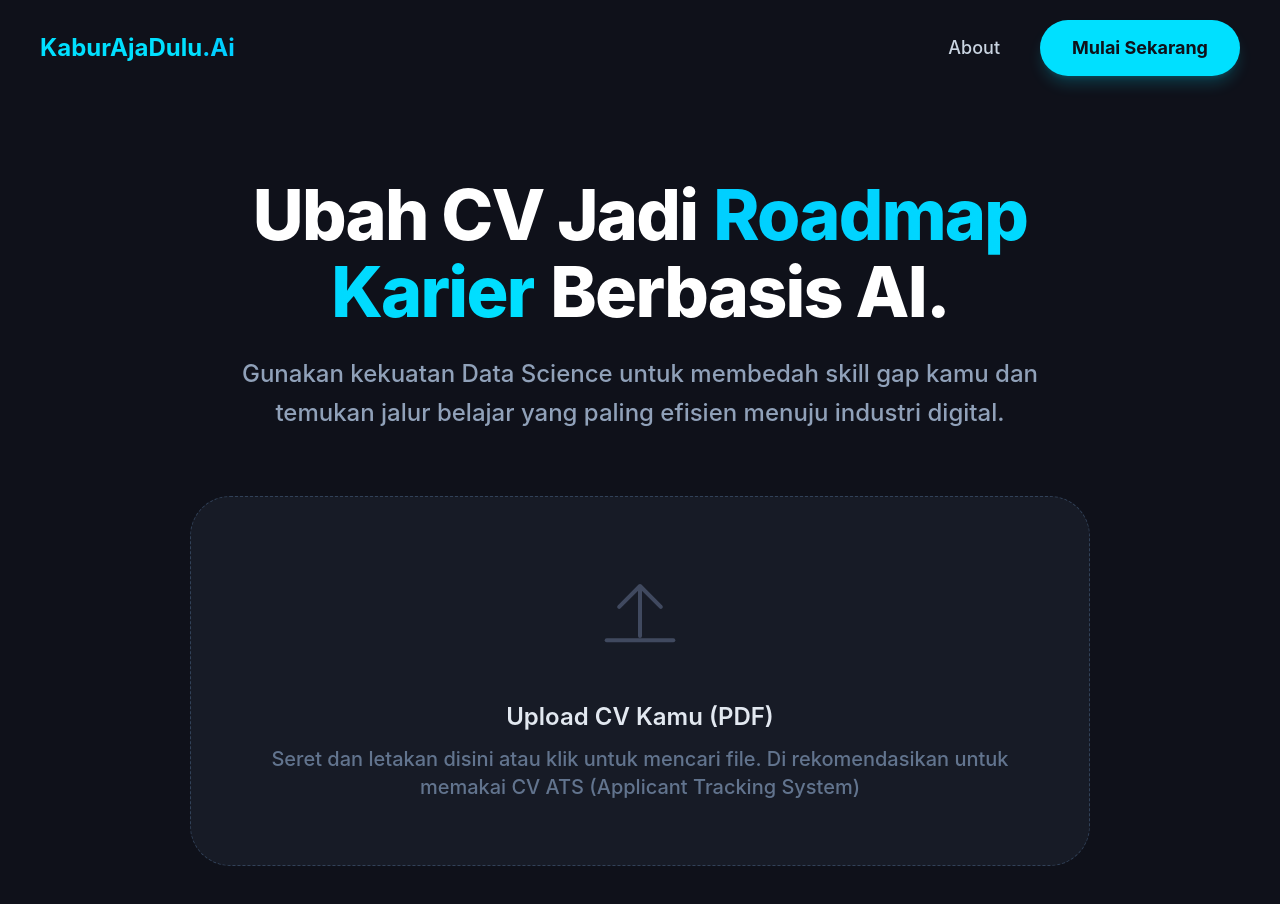
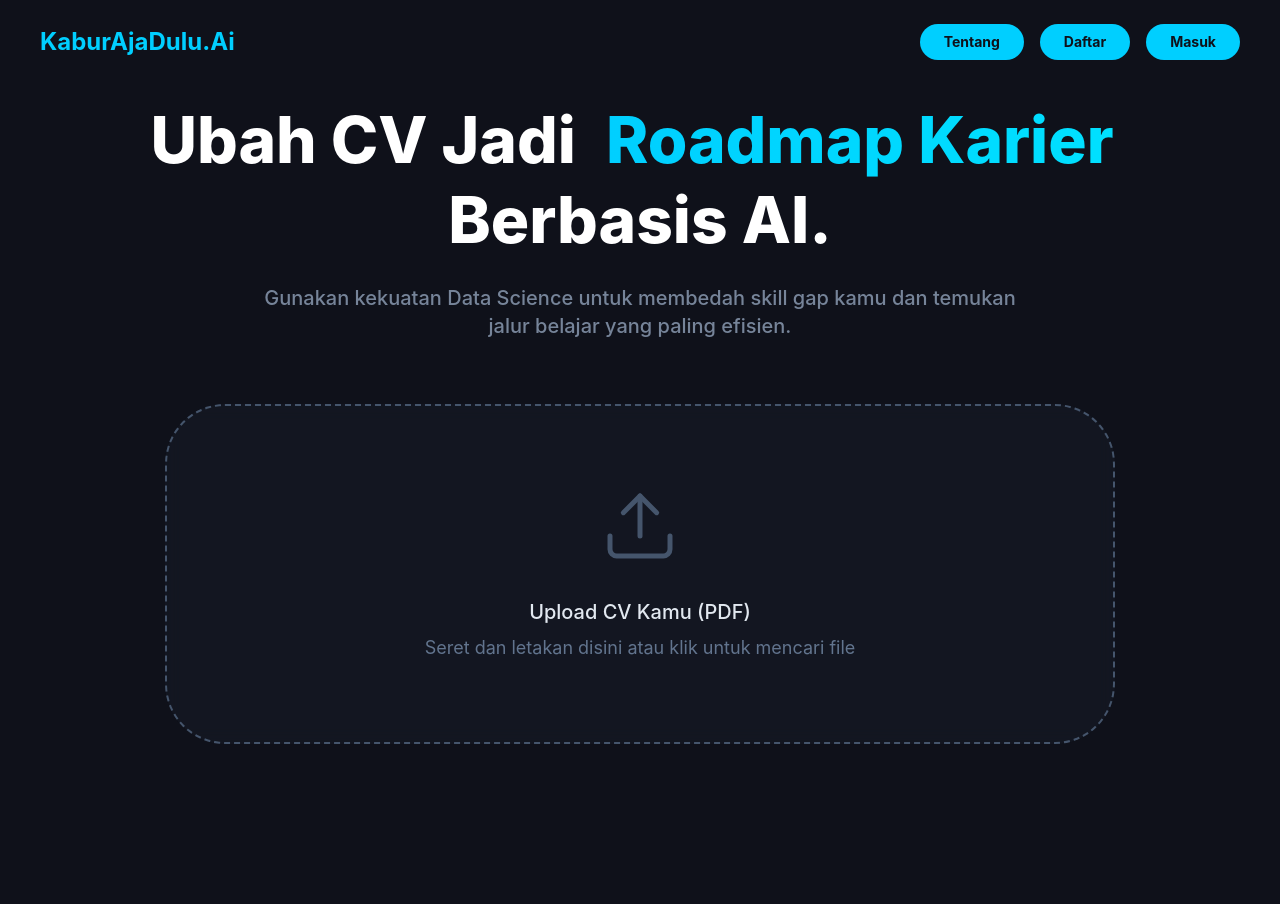
Before and after one commit to NaraMizaru/kabur-aja-dulu-ai-web, a React (Vite) app in the folder kaburai-frontend/: page / in a window 1280 px wide. Shown: the top 904 px of the page. After the commit the page ends 800 px from the top, so only its background shows below. Built offline with nearby package versions, Linux system fonts and the light colour scheme.

Commit message:
`Removed unused code and comments from LoginPage and ResultPage components`

```diff
--- a/kaburai-frontend/src/App.jsx
+++ b/kaburai-frontend/src/App.jsx
@@ -1,16 +1,40 @@
 import React, { useState } from 'react';
 import UploadPage from './pages/UploadPage';
 import ResultPage from './pages/ResultPage';
+import LoginPage from './pages/LoginPage';
+import RegisterPage from './pages/RegisterPage';
+import ResetPasswordPage from './pages/ResetPasswordPage';
 
 function App() {
   const [currentPage, setCurrentPage] = useState('upload');
 
+  const navigateTo = (pageName) => {
+    setCurrentPage(pageName);
+  };
+
   return (
-    <div className="min-h-screen">
-      {currentPage === 'upload' ? (
-        <UploadPage onUploadSuccess={() => setCurrentPage('result')} />
-      ) : (
-        <ResultPage onBack={() => setCurrentPage('upload')} />
+    <div className="min-h-screen bg-[#0F111A]">
+      {currentPage === 'upload' && (
+        <UploadPage
+          onUploadSuccess={() => navigateTo('result')}
+          onNavigate={navigateTo}
+        />
+      )}
+
+      {currentPage === 'login' && (
+        <LoginPage onNavigate={navigateTo} />
+      )}
+
+      {currentPage === 'register' && (
+        <RegisterPage onNavigate={navigateTo} />
+      )}
+
+      {currentPage === 'reset-password' && (
+        <ResetPasswordPage onNavigate={navigateTo} />
+      )}
+
+      {currentPage === 'result' && (
+        <ResultPage onBack={() => navigateTo('upload')} />
       )}
     </div>
   );
--- /dev/null
+++ b/kaburai-frontend/src/pages/LoginPage.jsx
@@ -0,0 +1,49 @@
+import React from 'react';
+
+const LoginPage = ({ onNavigate }) => {
+  return (
+    <div className="min-h-screen bg-[#0F111A] text-white font-sans antialiased p-8 lg:p-12 relative">
+      <div className="max-w-7xl mx-auto flex justify-end mb-10">
+        <button
+          onClick={() => onNavigate('upload')}
+          className="flex items-center gap-2 bg-[#1E2533] hover:bg-[#2A3345] px-6 py-2.5 rounded-xl font-bold border border-slate-700 transition-all text-sm shadow-lg shadow-black/20"
+        >
+          <svg width="18" height="18" viewBox="0 0 24 24" fill="none" stroke="currentColor" strokeWidth="2.5" strokeLinecap="round" strokeLinejoin="round">
+            <path d="M11 17l-5-5m0 0l5-5m-5 5h12" />
+          </svg>
+          Kembali
+        </button>
+      </div>
+
+      <div className="flex items-center justify-center -mt-20 min-h-[70vh]">
+        <div className="w-full max-w-md bg-[#171B26] border border-slate-800 p-10 rounded-[2.5rem] shadow-2xl">
+          <h2 className="text-3xl font-bold mb-2 text-white">Masuk</h2>
+          <p className="text-slate-400 mb-8">Masuk ke akun kamu.</p>
+
+          <form className="space-y-5" onSubmit={(e) => e.preventDefault()}>
+            <div className="space-y-2">
+              <label className="text-sm font-semibold text-slate-300 ml-1">Email</label>
+              <input type="email" placeholder="Email" className="w-full bg-[#0F111A] border border-slate-700 rounded-2xl px-5 py-4 focus:outline-none focus:border-[#00CFFF] transition-all" />
+            </div>
+            <div className="space-y-2">
+              <label className="text-sm font-semibold text-slate-300 ml-1">Password</label>
+              <input type="password" placeholder="••••••••" className="w-full bg-[#0F111A] border border-slate-700 rounded-2xl px-5 py-4 focus:outline-none focus:border-[#00CFFF] transition-all" />
+            </div>
+            <div className="text-right">
+              <button onClick={() => onNavigate('reset-password')} className="text-xs text-[#00CFFF] underline underline-offset-2">Lupa password?</button>
+            </div>
+            <button className="w-full bg-[#00CFFF] text-[#0F111A] font-bold py-4 rounded-2xl hover:bg-[#00E0FF] transition-all mt-4 shadow-lg shadow-[#00CFFF]/10">
+              Masuk
+            </button>
+          </form>
+
+          <p className="mt-8 text-center text-slate-400 text-sm">
+            Belum punya akun? <button onClick={() => onNavigate('register')} className="text-[#00CFFF] font-bold underline underline-offset-4 decoration-[#00CFFF]">Buat akun</button>
+          </p>
+        </div>
+      </div>
+    </div>
+  );
+};
+
+export default LoginPage;
--- /dev/null
+++ b/kaburai-frontend/src/pages/RegisterPage.jsx
@@ -0,0 +1,50 @@
+import React from 'react';
+
+const RegisterPage = ({ onNavigate }) => {
+  return (
+    <div className="min-h-screen bg-[#0F111A] text-white font-sans antialiased p-8 lg:p-12 relative">
+      <div className="max-w-7xl mx-auto flex justify-end mb-10">
+        <button
+          onClick={() => onNavigate('upload')}
+          className="flex items-center gap-2 bg-[#1E2533] hover:bg-[#2A3345] px-6 py-2.5 rounded-xl font-bold border border-slate-700 transition-all text-sm shadow-lg shadow-black/20"
+        >
+          <svg width="18" height="18" viewBox="0 0 24 24" fill="none" stroke="currentColor" strokeWidth="2.5" strokeLinecap="round" strokeLinejoin="round">
+            <path d="M11 17l-5-5m0 0l5-5m-5 5h12" />
+          </svg>
+          Kembali
+        </button>
+      </div>
+
+      <div className="flex items-center justify-center -mt-10 min-h-[70vh]">
+        <div className="w-full max-w-md bg-[#171B26] border border-slate-800 p-10 rounded-[2.5rem] shadow-2xl">
+          <h2 className="text-3xl font-bold mb-2">Buat Akun</h2>
+          <p className="text-slate-400 mb-8">Silahkan daftar untuk memulai.</p>
+
+          <form className="space-y-5" onSubmit={(e) => e.preventDefault()}>
+            <div className="space-y-2">
+              <label className="text-sm font-semibold text-slate-300 ml-1">Nama Lengkap</label>
+              <input type="text" placeholder="Username" className="w-full bg-[#0F111A] border border-slate-700 rounded-2xl px-5 py-4 focus:outline-none focus:border-[#00CFFF] transition-all" />
+            </div>
+            <div className="space-y-2">
+              <label className="text-sm font-semibold text-slate-300 ml-1">Email</label>
+              <input type="email" placeholder="Email" className="w-full bg-[#0F111A] border border-slate-700 rounded-2xl px-5 py-4 focus:outline-none focus:border-[#00CFFF] transition-all" />
+            </div>
+            <div className="space-y-2">
+              <label className="text-sm font-semibold text-slate-300 ml-1">Password</label>
+              <input type="password" placeholder="••••••••" className="w-full bg-[#0F111A] border border-slate-700 rounded-2xl px-5 py-4 focus:outline-none focus:border-[#00CFFF] transition-all" />
+            </div>
+            <button className="w-full bg-[#00CFFF] text-[#0F111A] font-bold py-4 rounded-2xl hover:bg-[#00E0FF] transition-all mt-4 shadow-lg shadow-[#00CFFF]/10">
+              Daftar Akun
+            </button>
+          </form>
+
+          <p className="mt-8 text-center text-slate-400 text-sm">
+            Sudah punya akun? <button onClick={() => onNavigate('login')} className="text-[#00CFFF] font-bold underline underline-offset-4 decoration-[#00CFFF]">Masuk</button>
+          </p>
+        </div>
+      </div>
+    </div>
+  );
+};
+
+export default RegisterPage;
--- /dev/null
+++ b/kaburai-frontend/src/pages/ResetPasswordPage.jsx
@@ -0,0 +1,41 @@
+import React from 'react';
+
+const ResetPasswordPage = ({ onNavigate }) => {
+  return (
+    <div className="min-h-screen bg-[#0F111A] text-white font-sans antialiased p-8 lg:p-12 relative">
+      <div className="max-w-7xl mx-auto flex justify-end mb-10">
+        <button
+          onClick={() => onNavigate('upload')}
+          className="flex items-center gap-2 bg-[#1E2533] hover:bg-[#2A3345] px-6 py-2.5 rounded-xl font-bold border border-slate-700 transition-all text-sm shadow-lg shadow-black/20"
+        >
+          <svg width="18" height="18" viewBox="0 0 24 24" fill="none" stroke="currentColor" strokeWidth="2.5" strokeLinecap="round" strokeLinejoin="round">
+            <path d="M11 17l-5-5m0 0l5-5m-5 5h12" />
+          </svg>
+          Kembali
+        </button>
+      </div>
+
+      <div className="flex items-center justify-center -mt-20 min-h-[70vh]">
+        <div className="w-full max-w-md bg-[#171B26] border border-slate-800 p-10 rounded-[2.5rem] shadow-2xl">
+          <h2 className="text-3xl font-bold mb-2">Reset Password</h2>
+          <p className="text-slate-400 mb-8">Masukkan email kamu</p>
+
+          <form className="space-y-6" onSubmit={(e) => e.preventDefault()}>
+            <div className="space-y-2">
+              <input type="email" placeholder="Email" className="w-full bg-[#0F111A] border border-slate-700 rounded-2xl px-5 py-4 focus:outline-none focus:border-[#00CFFF] transition-all" />
+            </div>
+            <button className="w-full bg-[#00CFFF] text-[#0F111A] font-bold py-4 rounded-2xl hover:bg-[#00E0FF] transition-all mt-4 shadow-lg shadow-[#00CFFF]/10">
+              Kirim
+            </button>
+          </form>
+
+          <p className="mt-8 text-center text-slate-400 text-sm">
+            Ingat password? <button onClick={() => onNavigate('login')} className="text-[#00CFFF] font-bold underline underline-offset-4 decoration-[#00CFFF]">Masuk kembali</button>
+          </p>
+        </div>
+      </div>
+    </div>
+  );
+};
+
+export default ResetPasswordPage;
--- a/kaburai-frontend/src/pages/ResultPage.jsx
+++ b/kaburai-frontend/src/pages/ResultPage.jsx
@@ -60,7 +60,6 @@ const ResultPage = ({ onBack }) => {
           </div>
         </div>
 
-        {/* Kolom Kanan */}
         <div className="lg:col-span-8 space-y-6">
           <div className="bg-[#171B26] border border-slate-800 rounded-3xl p-8">
             <h3 className="text-xl font-bold mb-10 flex items-center gap-3">
@@ -70,7 +69,6 @@ const ResultPage = ({ onBack }) => {
               Roadmap Pengembangan Karier
             </h3>
 
-            {/* Jalur Roadmap Sejajar Kiri */}
             <div className="relative pl-12 border-l border-slate-700 space-y-12 ml-4">
               <div className="relative">
                 <div className="absolute -left-[65px] top-0 w-10 h-10 bg-[#0F111A] border-2 border-blue-500 rounded-full flex items-center justify-center font-bold text-sm z-10">1</div>
@@ -90,7 +88,6 @@ const ResultPage = ({ onBack }) => {
             </div>
           </div>
 
-          {/* Feedback Section */}
           <div className="bg-[#171B26] border border-slate-800 rounded-3xl p-8">
             <h3 className="text-xl font-bold mb-8 flex items-center gap-3">
               <svg className="text-yellow-500" width="24" height="24" viewBox="0 0 24 24" fill="currentColor">
--- a/kaburai-frontend/src/pages/UploadPage.jsx
+++ b/kaburai-frontend/src/pages/UploadPage.jsx
@@ -1,63 +1,46 @@
 import React from 'react';
 
-const UploadPage = ({ onUploadSuccess }) => {
+const UploadPage = ({ onUploadSuccess, onNavigate }) => {
   return (
     <div className="flex flex-col min-h-screen bg-[#0F111A] text-white font-sans antialiased">
-
-      {/* Navbar */}
-      <nav className="flex items-center justify-between px-10 py-5">
-        <div className="text-2xl font-bold text-[#00E0FF]">
+      <nav className="flex items-center justify-between px-10 py-6">
+        <div className="text-2xl font-bold text-[#00CFFF]">
           KaburAjaDulu<span className="text-[#00CFFF]">.Ai</span>
         </div>
-        <div className="flex items-center gap-10">
-          <a href="#" className="text-lg font-medium text-slate-300 hover:text-white transition-colors">
-            About
-          </a>
-          <button className="px-8 py-3.5 bg-[#00E0FF] text-[#0F111A] rounded-full font-bold text-lg hover:bg-[#00CFFF] transition-colors shadow-lg shadow-[#00E0FF]/20">
-            Mulai Sekarang
+        <div className="flex items-center gap-4">
+          <button className="px-6 py-2 bg-[#00CFFF] text-[#0F111A] rounded-full font-bold text-sm hover:bg-[#00E0FF] transition-all">
+            Tentang
+          </button>
+          <button onClick={() => onNavigate('register')} className="px-6 py-2 bg-[#00CFFF] text-[#0F111A] rounded-full font-bold text-sm hover:bg-[#00E0FF] transition-all">
+            Daftar
+          </button>
+          <button onClick={() => onNavigate('login')} className="px-6 py-2 bg-[#00CFFF] text-[#0F111A] rounded-full font-bold text-sm hover:bg-[#00E0FF] transition-all">
+            Masuk
           </button>
         </div>
       </nav>
 
-      {/* Hero Section */}
-      <main className="flex-grow flex flex-col items-center justify-center px-4 pt-20">
+      <main className="flex-grow flex flex-col items-center justify-center px-4 -mt-10">
         <div className="w-full max-w-6xl text-center">
-          <h1 className="mb-6 text-[70px] font-extrabold leading-[1.1] tracking-tight text-white max-w-5xl mx-auto">
-            Ubah CV Jadi
-            <span className="bg-gradient-to-r from-[#00CFFF] to-[#00E0FF] bg-clip-text text-transparent mx-4">
-              Roadmap Karier
-            </span>
-            Berbasis AI.
+          <h1 className="mb-6 text-[64px] font-extrabold leading-tight text-white max-w-5xl mx-auto">
+            Ubah CV Jadi <span className="bg-gradient-to-r from-[#00CFFF] to-[#00E0FF] bg-clip-text text-transparent mx-4">Roadmap Karier</span> Berbasis AI.
           </h1>
-
-          <p className="mb-16 text-2xl leading-relaxed text-slate-400 max-w-4xl mx-auto font-medium">
-            Gunakan kekuatan Data Science untuk membedah skill gap kamu dan temukan
-            jalur belajar yang paling efisien menuju industri digital.
+          <p className="mb-16 text-xl text-slate-400 max-w-3xl mx-auto font-medium opacity-80">
+            Gunakan kekuatan Data Science untuk membedah skill gap kamu dan temukan jalur belajar yang paling efisien.
           </p>
-
-          {/* Upload Area */}
-          <div
-            onClick={onUploadSuccess}
-            className="group cursor-pointer bg-[#171B26] border border-dashed border-slate-700 hover:border-[#00CFFF] rounded-[40px] p-16 transition-all duration-300 w-full max-w-[900px] mx-auto"
-          >
+          <div onClick={onUploadSuccess} className="group cursor-pointer bg-[#1E2533]/30 border-2 border-dashed border-slate-600 hover:border-[#00CFFF] rounded-[60px] p-20 transition-all duration-300 w-full max-w-[950px] mx-auto backdrop-blur-sm">
             <div className="flex flex-col items-center">
-              <div className="mb-10 text-[#40495F] group-hover:text-[#00CFFF] transition-colors">
-                <svg width="100" height="100" viewBox="0 0 100 100" fill="none" xmlns="http://www.w3.org/2000/svg">
-                  <path d="M50 75V25M50 25L29.1667 45.8333M50 25L70.8333 45.8333" stroke="currentColor" strokeWidth="4" strokeLinecap="round" strokeLinejoin="round"/>
-                  <path d="M16.6667 79.1667H83.3333" stroke="currentColor" strokeWidth="4" strokeLinecap="round" strokeLinejoin="round"/>
+              <div className="mb-8 text-slate-600 group-hover:text-[#00CFFF] transition-colors">
+                <svg width="80" height="80" viewBox="0 0 24 24" fill="none" stroke="currentColor" strokeWidth="1.5" strokeLinecap="round" strokeLinejoin="round">
+                  <path d="M21 15v4a2 2 0 0 1-2 2H5a2 2 0 0 1-2-2v-4" /><polyline points="17 8 12 3 7 8" /><line x1="12" y1="3" x2="12" y2="15" />
                 </svg>
               </div>
-              <h3 className="text-2xl font-semibold text-slate-200 mb-3 group-hover:text-white transition-colors">
-                Upload CV Kamu (PDF)
-              </h3>
-              <p className="text-xl text-slate-500 group-hover:text-slate-400 transition-colors font-medium">
-                Seret dan letakan disini atau klik untuk mencari file. Di rekomendasikan untuk memakai CV ATS (Applicant Tracking System)
-              </p>
+              <h3 className="text-xl font-medium text-slate-200 mb-2 group-hover:text-white">Upload CV Kamu (PDF)</h3>
+              <p className="text-lg text-slate-500 group-hover:text-slate-400">Seret dan letakan disini atau klik untuk mencari file</p>
             </div>
           </div>
         </div>
       </main>
-      <footer className="h-20"></footer>
     </div>
   );
 };
```
